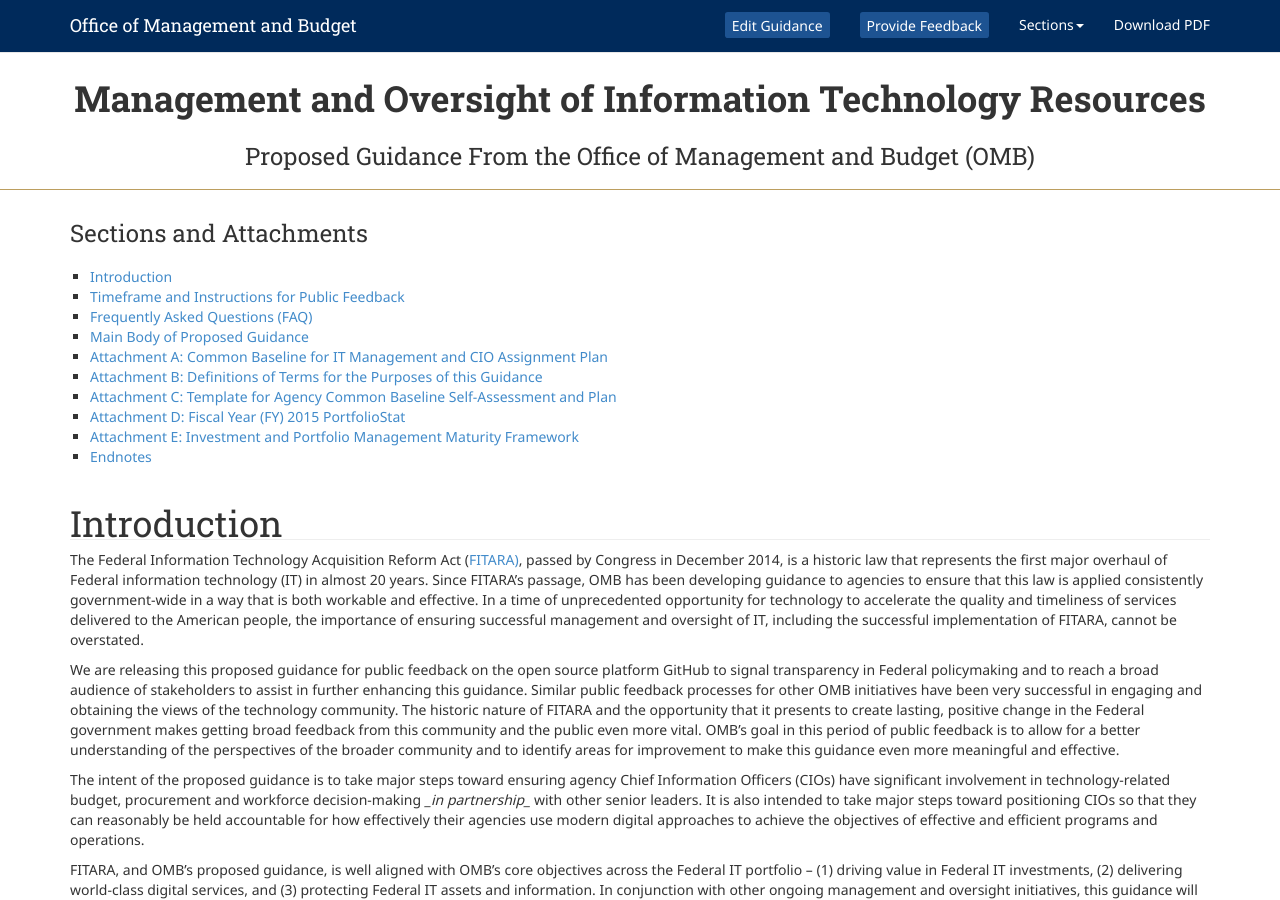
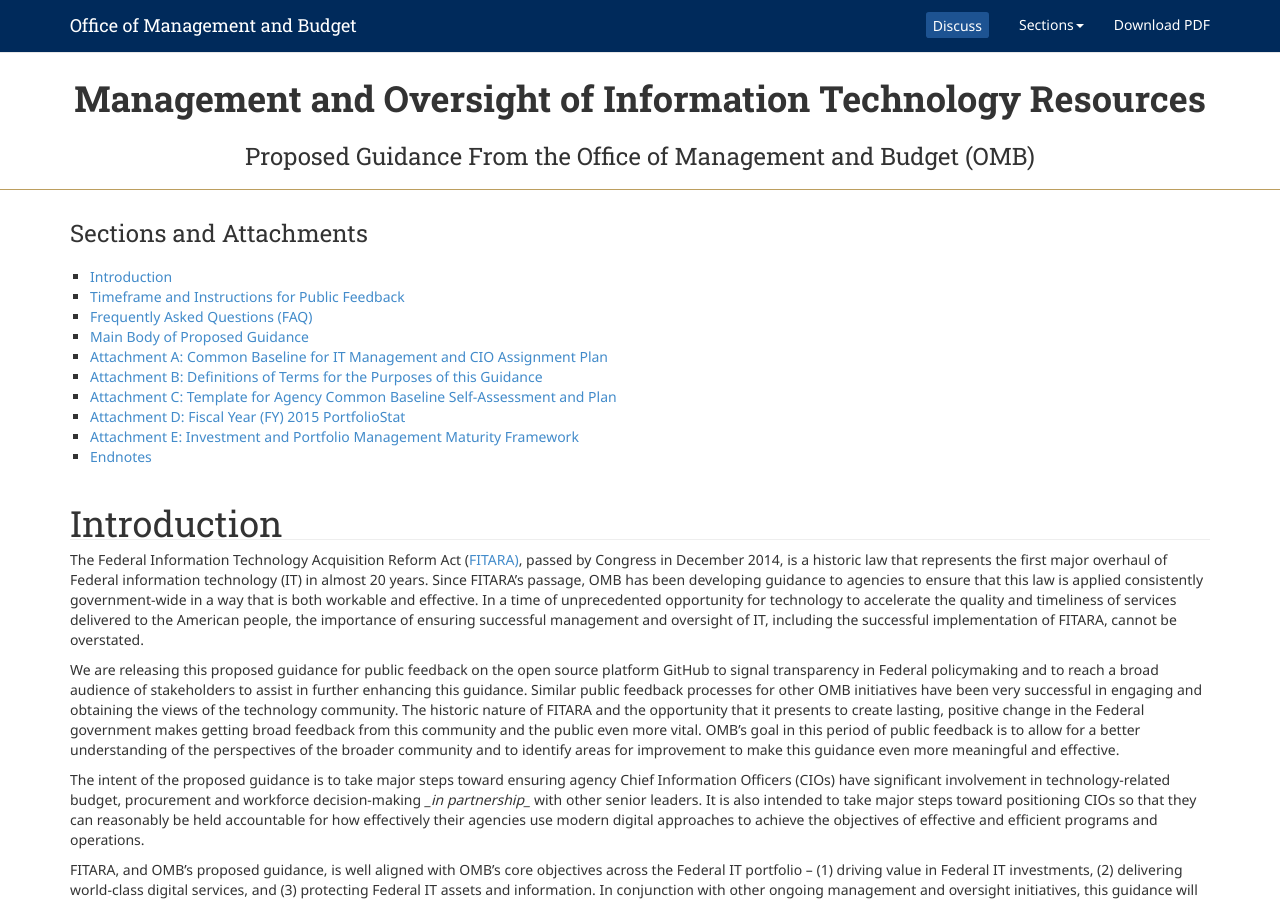
Before and after one commit to WhiteHouse/fitara, a Jekyll site: the page built from index.md, in a window 1280 px wide and 900 px high. Built offline with Jekyll 4.4.1, drawn with Linux system fonts in a browser that asks for light colours; part of the change alters nothing that is shown.

Commit message:
changed toolbar to "discuss", added attchms

```diff
--- a/_includes/header.html
+++ b/_includes/header.html
@@ -56,13 +56,10 @@
       </div>
       <div class="navbar-collapse collapse">
         <ul class="nav navbar-nav navbar-right">
-          <li><a class="edit-button" href="{{ edit_url }}"><span>Edit Guidance</span></a></li>
-	  <li><a class="edit-button" href="https://github.com/{{ site.org_name }}/{{ site.repo_name }}/issues"><span>Provide Feedback</span></a></li>
+	  <li><a class="edit-button" href="https://github.com/{{ site.org_name }}/{{ site.repo_name }}/issues"><span>Discuss</span></a></li>
           <li class="dropdown">
             <a href="#" class="dropdown-toggle" data-toggle="dropdown">Sections<span class="caret"></span></a>
             <ul class="dropdown-menu" role="menu">
-              <li><a href="">Introduction</a></li>
-              <li><a href="#timeframe">Timeframe and Instructions for Public Feedback</a></li>
 	      <li><a href="#faq">Frequently Asked Questions (FAQ)</a></li>
               <li><a href="#mainbody">Main Body of Proposed Guidance</a></li>
               <li><a href="#A">Attachment A: Common Baseline for IT Management and CIO Assignment Plan</a></li>
@@ -70,10 +67,15 @@
               <li><a href="#C">Attachment C: Template for Agency Common Baseline Self-Assessment and Plan</a></li>
               <li><a href="#D">Attachment D: FY 2015 PortfolioStat</a></li>
               <li><a href="#E">Attachment E: Investment and Portfolio Management Maturity Framework</a></li>
+              <li><a href="#F">Attachment F: Additional Agency Human Capital Plan Requirements</a></li>
+              <li><a href="#G">Attachment G: Related Forthcoming Policies Roadmap</a></li>
+              <li><a href="#H">Attachment H: Cross-Walk of FITARA Requirements</a></li>
+              <li><a href="#I">Attachment I: Summary of Agency Deadlines and Requirements</a></li>
+              <li><a href="#J">Attachment J: Common Acronyms and Abbreviations</a></li>
               <li><a href="#endnotes">Endnotes</a></li>
             </ul>
           </li>
-          <li><a href="https://cio.gov/wp-content/uploads/2015/04/OMB-Proposed-Guidance-Management-and-Oversight-of-Information-Technology-Resources.pdf">Download PDF</a></li>
+          <li><a href="https://www.whitehouse.gov/sites/default/files/omb/memoranda/2015/m-15-14.pdf">Download PDF</a></li>
         </ul>
       </div><!--/.nav-collapse -->
     </div>
```
